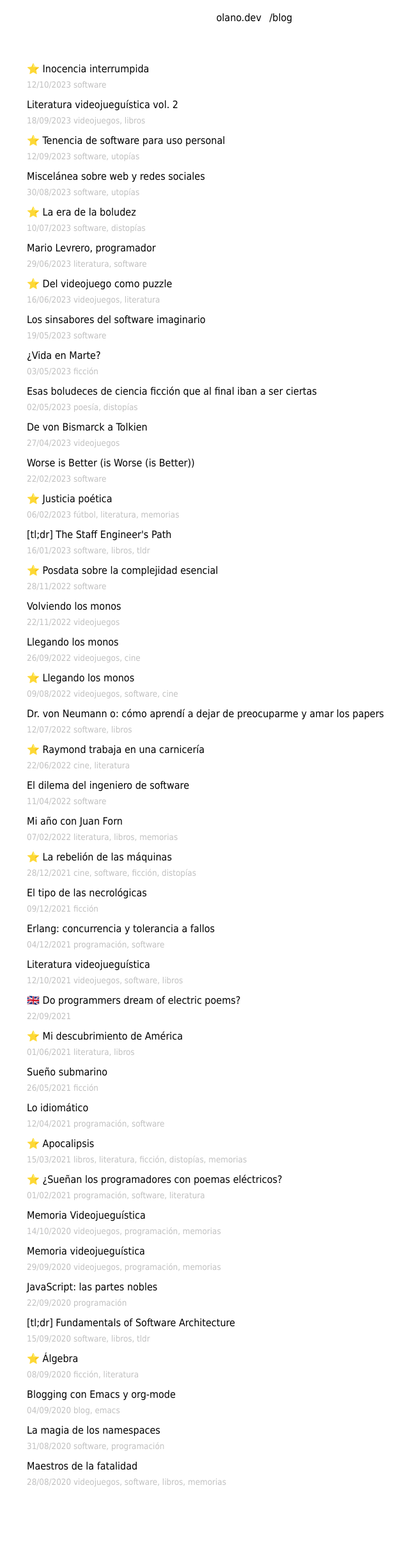
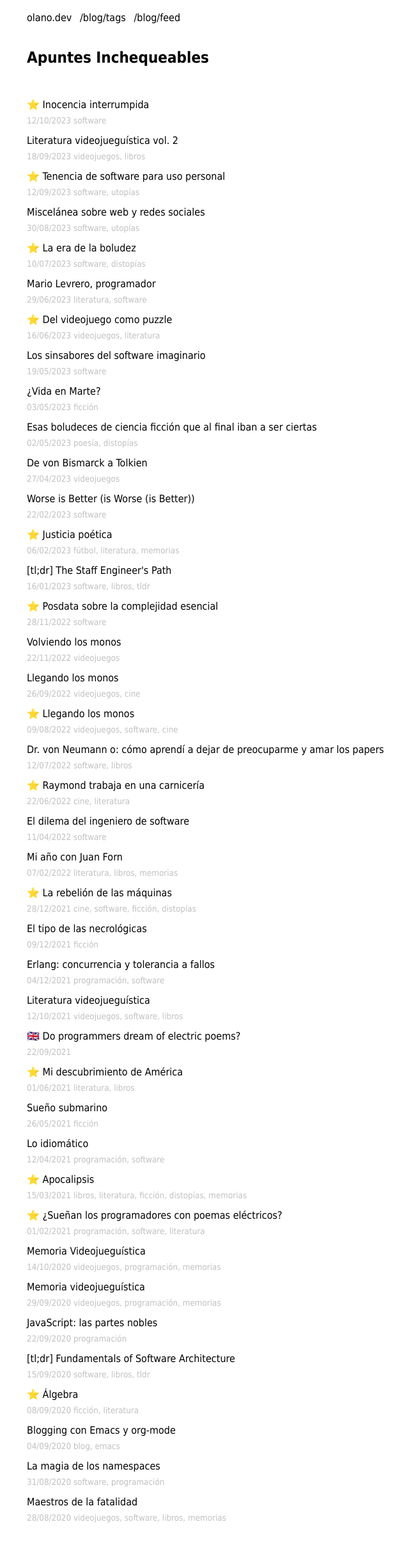
Before and after one commit to facundoolano/olano.dev, a Jekyll site: the page built from blog.html, in a window 1280 px wide. Shown: the whole page at 64% size, without its empty margins (238-878 px from the left). Built offline with Jekyll 4.4.1, drawn with Linux system fonts in a browser that asks for light colours; before the commit the page ends 2384 px from its top, so only the background shows below that.

Commit message:
more navigation tweaks

```diff
--- a/_layouts/base.html
+++ b/_layouts/base.html
@@ -7,6 +7,7 @@
         <meta charset="utf-8">
         <title>olano.dev</title>
         <link rel="stylesheet" href="/assets/css/main.css">
+        <link rel="alternate" type="application/rss+xml" title="Apuntes Inchequeables" href="{{ '/feed.xml' | absolute_url }}">
 
         <meta name="author" content="Facundo Olano">
         <meta property="og:article:author" content="{{ site.author }}">
--- a/_layouts/default.html
+++ b/_layouts/default.html
@@ -1,15 +1,20 @@
 ---
 layout: base
 ---
-<nav>
+<nav class="">
     <a href="/">olano.dev</a>
-    {% assign section = layout.section|default:page.section %}
-    {% if section %}
-    <a href="/{{section}}">/{{section}}</a>
-    {% endif %}
-
+    {% assign sections = layout.sections|default:page.sections %}
+    {% for section in sections %}
+    <a href="{{section[0]}}">{{section[1]}}</a>
+    {% endfor %}
 </nav>
 
 <div class="content layout-{{ page.layout }}">
+    {% if page.title %}
+    <h2>{{page.title}}</h2>
+
+    <br/>
+    {% endif %}
+
     {{ content }}
 </div>
--- a/assets/css/main.css
+++ b/assets/css/main.css
@@ -5,12 +5,16 @@ body { max-width: 45em; margin: 0 auto; padding: 0 1rem;
        line-height: 1.5;
        padding-bottom: 3rem;
      }
-nav {margin: 1rem 0 2rem;         text-align: center;}
+nav {margin: 1rem 0 2rem;}
 nav a, .site-index a { color: unset}
 nav * {margin-right: .5em; margin-bottom:0}
 
 a {color: dodgerblue;text-decoration: none}
 a:hover {text-decoration: underline}
+
+.org-center, .text-center {
+    text-align: center;
+}
 
 
 .site-index li {
@@ -59,7 +63,7 @@ a:hover {text-decoration: underline}
         text-indent: 3rem;
     }
 
-    h1, .subtitle, .org-center, .text-center {
+    h1, .subtitle {
         text-align: center;
     }
 
--- a/blog.html
+++ b/blog.html
@@ -1,10 +1,8 @@
 ---
 layout: default
-title: blog
-section: blog
+title: Apuntes Inchequeables
+sections: [["/blog/tags", "/blog/tags"], ["/feed.xml", "/blog/feed"]]
 ---
-
-<br/>
 
 <div class="blog-index">
     {% for post in site.posts %}
--- a/projects.html
+++ b/projects.html
@@ -1,10 +1,7 @@
 ---
 layout: default
-title: projects
-section: projects
+title: Projects
 ---
-
-<br/>
 
 <div class="projects-index">
 {% for project in site.data.projects %}
```
Also changed, not shown: index.md (+2 -0 lines).
